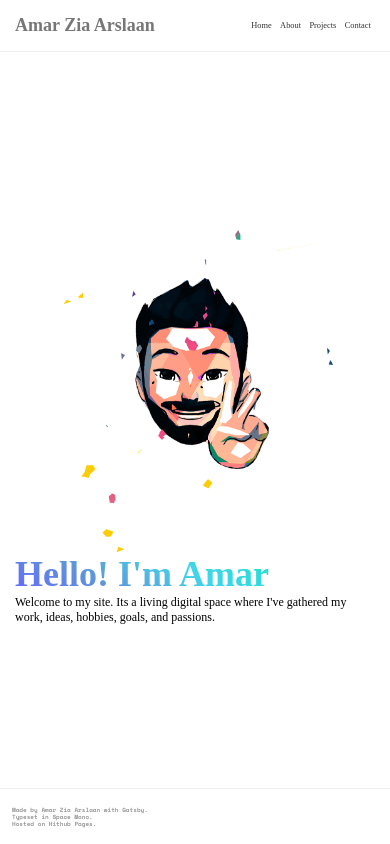
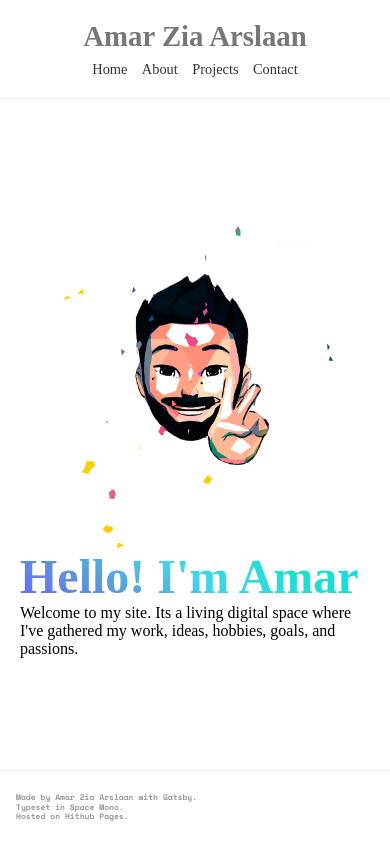
Before and after one commit to a2zarslaan/portfolio-light-gatsby, a Gatsby site: page / in a window 390 px wide. Built offline with nearby package versions, Linux system fonts and the light colour scheme; Gatsby itself is replaced by a stand-in of ours; a web font is replaced by a local one.

Commit message:
fixed responsive behavior for older smaller resolution phones

```diff
--- a/src/assets/stylesheets/components/_base.scss
+++ b/src/assets/stylesheets/components/_base.scss
@@ -22,11 +22,11 @@ html {
     font-size: 50%; //1rem = 8px, 8/16 = 50%
   }
 
-  // we can still include phone just to test our logic out. Here we've given the phone a smaller font size then before so it's okay to use it now.
-  @include respond(phone) {
-    //width <= 600?
-    font-size: 37.5%; //1rem = 6px, 6/16 = 37.5%
-  }
+  // // we can still include phone just to test our logic out. Here we've given the phone a smaller font size then before so it's okay to use it now.
+  // @include respond(phone) {
+  //   //width <= 600?
+  //   font-size: 37.5%; //1rem = 6px, 6/16 = 37.5%
+  // }
 
   @include respond(big-desktop) {
     font-size: 75%; //1rem = 12px, 12/16 = 75%
--- a/src/assets/stylesheets/components/_header.scss
+++ b/src/assets/stylesheets/components/_header.scss
@@ -6,9 +6,34 @@ header {
   .container {
     display: flex;
     justify-content: space-between;
+
     align-items: center;
     padding: 2.5rem;
     box-sizing: border-box;
+
+    @include respond(tab-land) {
+      //width <= 1200?
+      p {
+        font-size: 3rem;
+      }
+
+      .header-link {
+        font-size: 2rem;
+      }
+    }
+
+    @include respond(phone) {
+      //width <= 600?
+      flex-direction: column;
+      flex-grow: 1;
+      p {
+        font-size: 3.6rem;
+      }
+      .header-link {
+        padding-top: 1rem;
+        font-size: 1.8rem;
+      }
+    }
   }
 
   ul {
--- a/src/assets/stylesheets/components/_mixins.scss
+++ b/src/assets/stylesheets/components/_mixins.scss
@@ -21,6 +21,13 @@
   1em = 16px
 */
 @mixin respond($breakpoint) {
+  @if $breakpoint == small-phone {
+    //if the breakpoint is equal to phone, we'll use the following media query. Here the max-width was 600px, but since we're using the relative units (ems), we'll divide the max-width by the size of 1 em, ie 600/16 = 37.5
+    @media only screen and (max-width: $bp-smallest) {
+      @content;
+    }
+  }
+
   @if $breakpoint == phone {
     //if the breakpoint is equal to phone, we'll use the following media query. Here the max-width was 600px, but since we're using the relative units (ems), we'll divide the max-width by the size of 1 em, ie 600/16 = 37.5
     @media only screen and (max-width: $bp-small) {
--- a/src/assets/stylesheets/components/_variables.scss
+++ b/src/assets/stylesheets/components/_variables.scss
@@ -41,4 +41,4 @@ $bp-medium: 56.25em; // 900px/16px = 56.25em
 
 $bp-small: 37.5em; // 600px/16px = 37.5em
 
-$bp-smallest: 31.25em; // 600px/16px = 31.25em
+$bp-smallest: 25em; // 400px/16px = 25em
--- a/src/components/Header.js
+++ b/src/components/Header.js
@@ -21,7 +21,13 @@ const Header = () => {
         <p>{data.site.siteMetadata.author}</p>
         <ul>
           <li>
-            <AniLink cover to="/" bg="#6666ff" duration={0.7}>
+            <AniLink
+              cover
+              to="/"
+              bg="#6666ff"
+              duration={0.7}
+              className="header-link"
+            >
               Home
             </AniLink>
           </li>
@@ -32,12 +38,19 @@ const Header = () => {
               to="/about/"
               bg="#E16085"
               duration={0.7}
+              className="header-link"
             >
               About
             </AniLink>
           </li>
           <li>
-            <AniLink cover to="/projects/" bg="#fccd04" duration={0.7}>
+            <AniLink
+              cover
+              to="/projects/"
+              bg="#fccd04"
+              duration={0.7}
+              className="header-link"
+            >
               Projects
             </AniLink>
           </li>
@@ -48,6 +61,7 @@ const Header = () => {
               to="/contact/"
               bg="#00d9ff"
               duration={0.7}
+              className="header-link"
             >
               Contact
             </AniLink>
```
